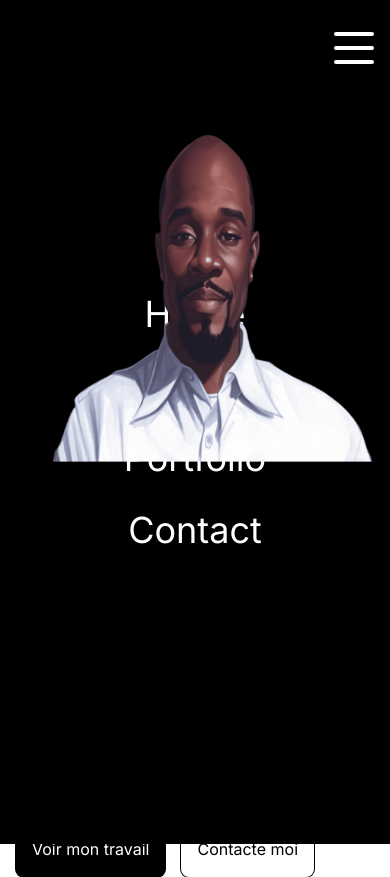
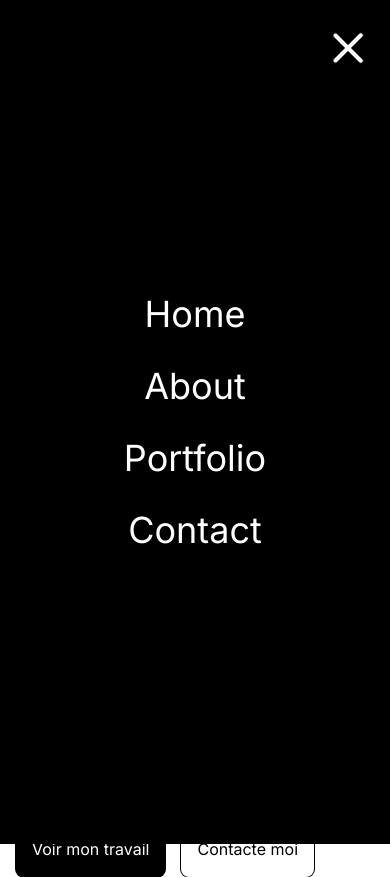
Before and after one commit to soilihilaydi/portfolio.V3, a Next.js app: page / in a window 390 px wide. Both pictures are taken after a click on the button 354 px from the left and 48 px from the top of the page. Built offline with nearby package versions, Linux system fonts and the light colour scheme.

Commit message:
creation homepage

```diff
--- a/src/components/navbar.jsx
+++ b/src/components/navbar.jsx
@@ -4,6 +4,7 @@
 import Link from 'next/link';
 import { useState } from "react";
 import NavLink from "./navLink";
+import { motion } from "framer-motion";
 
 
 
@@ -19,6 +20,61 @@
 
 const Navbar = () => {
   const [open, setOpen] = useState(false);
+
+
+  const topVariants = {
+    closed: {
+      rotate: 0,
+    },
+    opened: {
+      rotate: 45,
+      backgroundColor: "rgb(255,255,255)",
+    },
+  };
+  const centerVariants = {
+    closed: {
+      opacity: 1,
+    },
+    opened: {
+      opacity: 0,
+    },
+  };
+
+  const bottomVariants = {
+    closed: {
+      rotate: 0,
+    },
+    opened: {
+      rotate: -45,
+      backgroundColor: "rgb(255,255,255)",
+    },
+  };
+
+
+  const listVariants = {
+    closed: {
+      x: "100vw",
+    },
+    opened: {
+      x: 0,
+      transition: {
+        when: "beforeChildren",
+        staggerChildren: 0.2,
+      },
+    },
+  };
+
+  const listItemVariants = {
+    closed: {
+      x: -10,
+      opacity: 0,
+    },
+    opened: {
+      x: 0,
+      opacity: 1,
+    },
+  };
+
 
 
 
@@ -60,19 +116,34 @@
            <button className="w-10 h-8 flex flex-col justify-between z-50 relative"
            onClick={() => setOpen((prev) => !prev)}>
 
-            <div className="w-10 h-1  bg-white rounded"></div>
-            <div className="w-10 h-1  bg-white rounded"></div>
-            <div className="w-10 h-1  bg-white rounded"></div>
+            <motion.div variants={topVariants} animate={open ? "opened" : "closed"} className="w-10 h-1  bg-white rounded origin-left"></motion.div>
+
+            <motion.div variants={centerVariants} animate={open ? "opened" : "closed"} className="w-10 h-1  bg-white rounded"></motion.div>
+
+            <motion.div   variants={bottomVariants}animate={open ? "opened" : "closed"} className="w-10 h-1  bg-white rounded origin-left"></motion.div>
+
            </button>
+
+
             {/* MENU LIST */}
 
-            {open &&  (
-            <div className="absolute top-0 left-0 w-screen h-screen bg-black text-white flex flex-col items-center justify-center gap-8 text-4xl">
-
-             {links.map(link=>(
-               <Link href={link.url} key={link.title}>{link.title}</Link>
-             ))}
-            </div>
+            {open && (
+          <motion.div
+            variants={listVariants}
+            initial="closed"
+            animate="opened"
+            className="absolute top-0 left-0 w-screen h-screen bg-black text-white flex flex-col items-center justify-center gap-8 text-4xl z-40"
+          >
+            {links.map((link) => (
+              <motion.div
+                variants={listItemVariants}
+                className=""
+                key={link.title}
+              >
+                <Link href={link.url}>{link.title}</Link>
+              </motion.div>
+            ))}
+          </motion.div>
              )}
         </div>
       </div>
```
